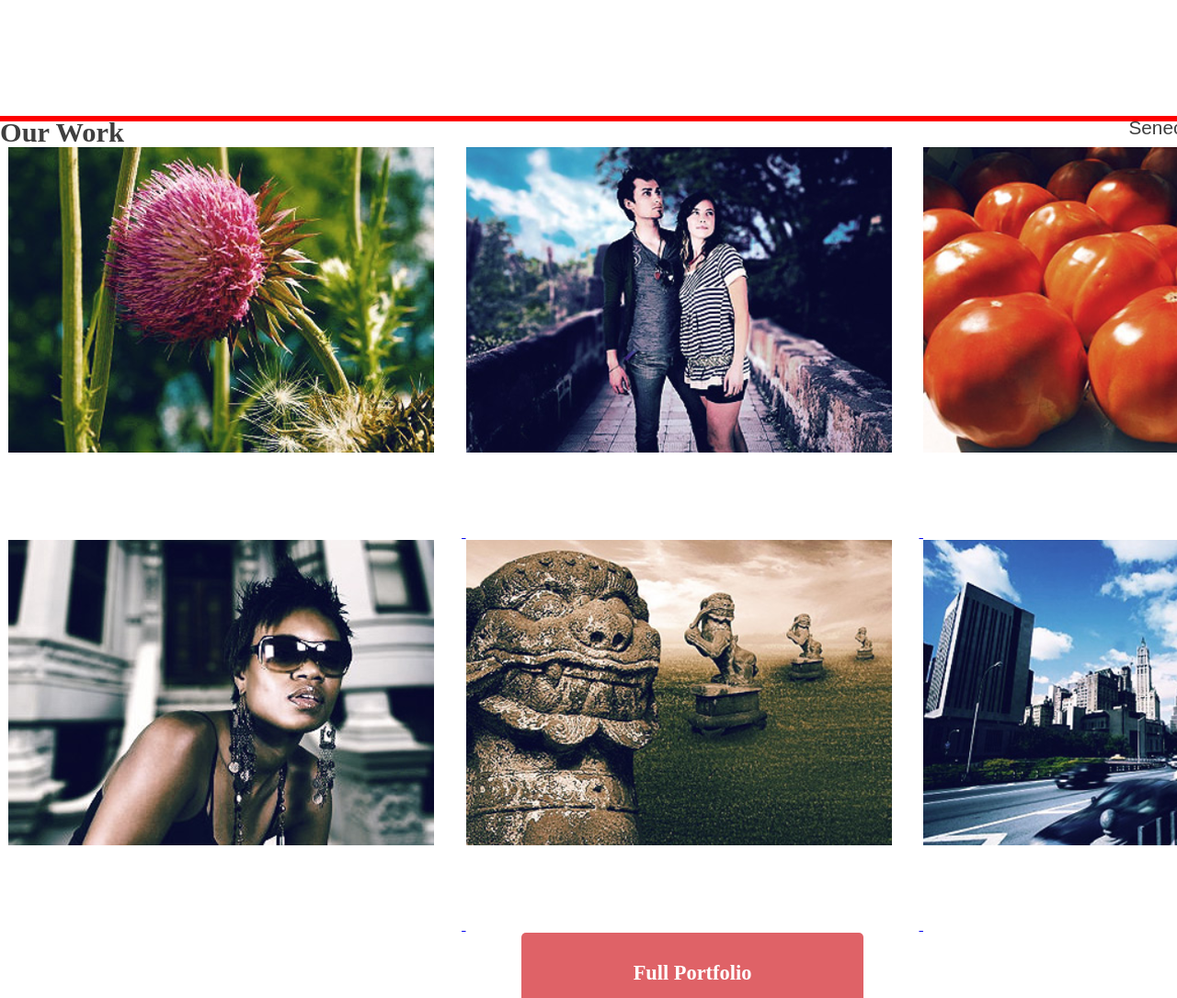
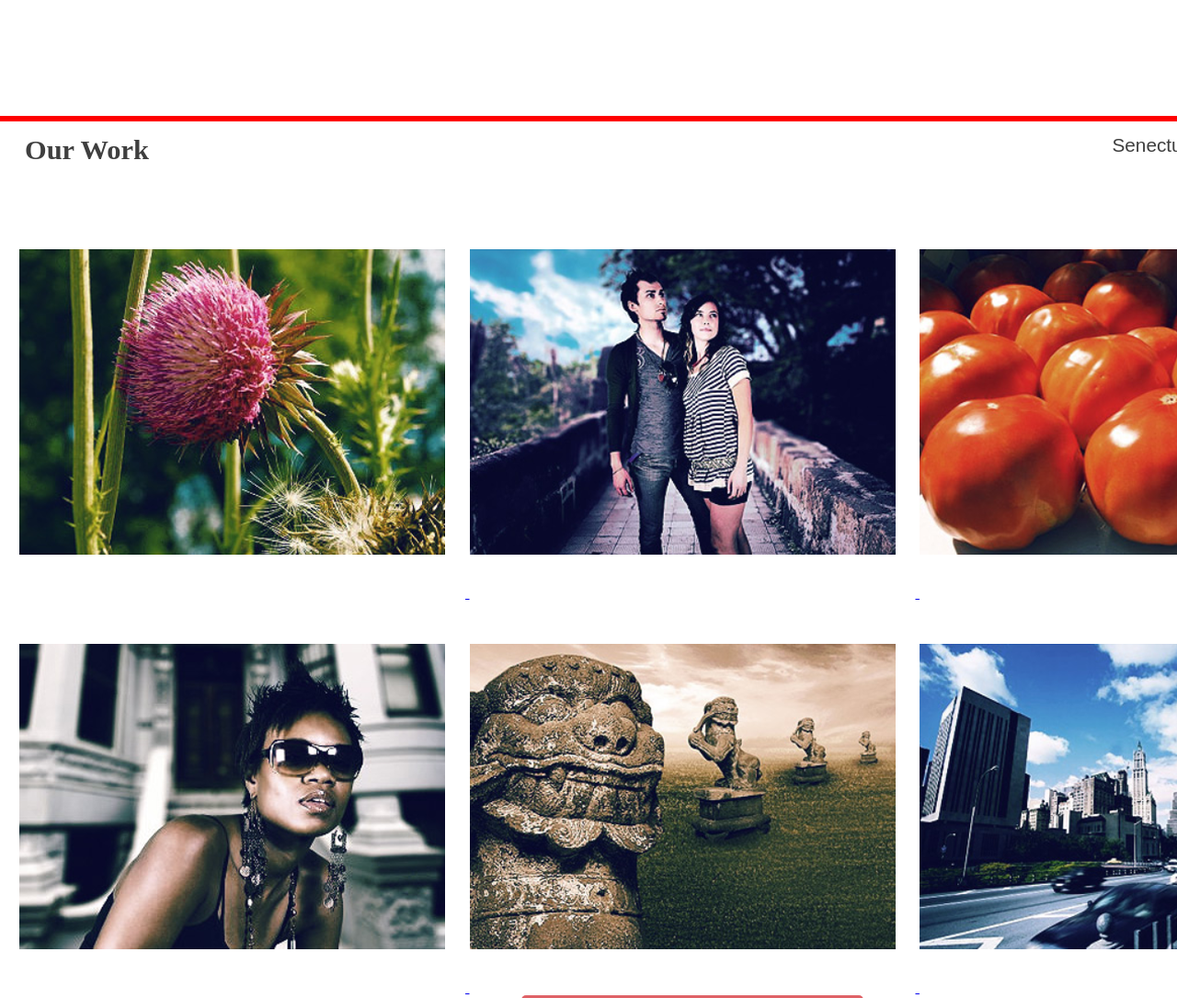
Before and after one commit to Arifov86/ArifovIvan12, a plain HTML site: page index.html in a window 1280 px wide. Shown: the part 1120-2205 px from the top of the page at 92% size. Drawn offline with nearby package versions, Linux system fonts and the light colour scheme.

Commit message:
adapt to layout gallery

```diff
--- a/css/style.scss
+++ b/css/style.scss
@@ -244,6 +244,8 @@ $fontColor: #3f3f3f;
 .article__title {
     display: flex;
     justify-content: space-between;
+    padding-top: 19px;
+    padding-bottom: 45px;
 }
 
 .title__primary {
@@ -252,14 +254,14 @@ $fontColor: #3f3f3f;
     text-transform: capitalize;
     font-family: 'Times New Roman', Times, serif;
     font-weight: 600;
-    // padding-left: 27px;
+    padding-left: 27px;
 
 }
 
 .title__secondary {
     font-size: 1.3rem;
     color: $fontColor;
-    // padding-right: 18px;
+    padding-right: 18px;
 }
 
 .article__heading,
@@ -282,8 +284,9 @@ $fontColor: #3f3f3f;
 }
 
 .images {
-    padding-right: 30px;
-    padding-bottom: 92px;
+    padding-right: 22px;
+    padding-bottom: 47px;
+    padding-top: 47px;
 }
 
 .btn__wrap {
```
Also changed, not shown: css/style.css, 1 other file.
